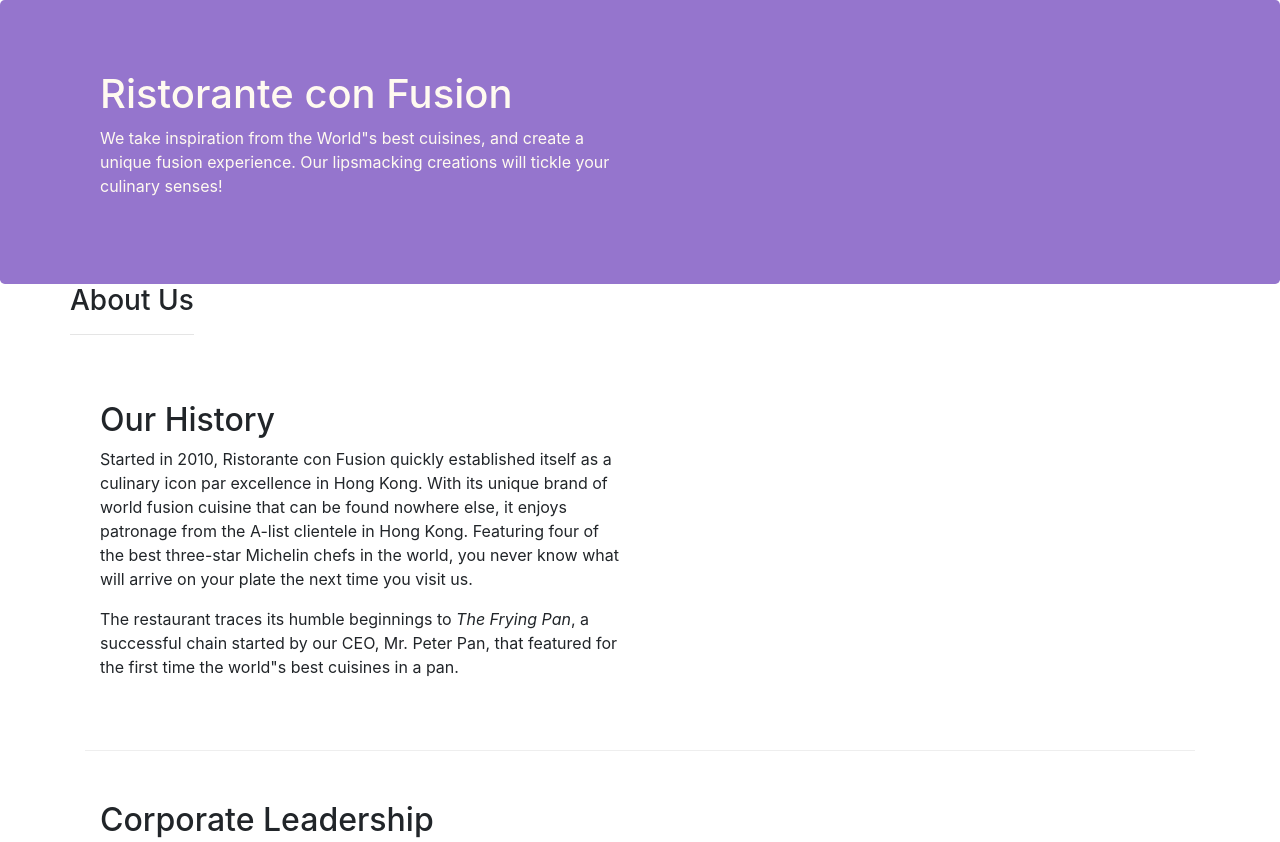
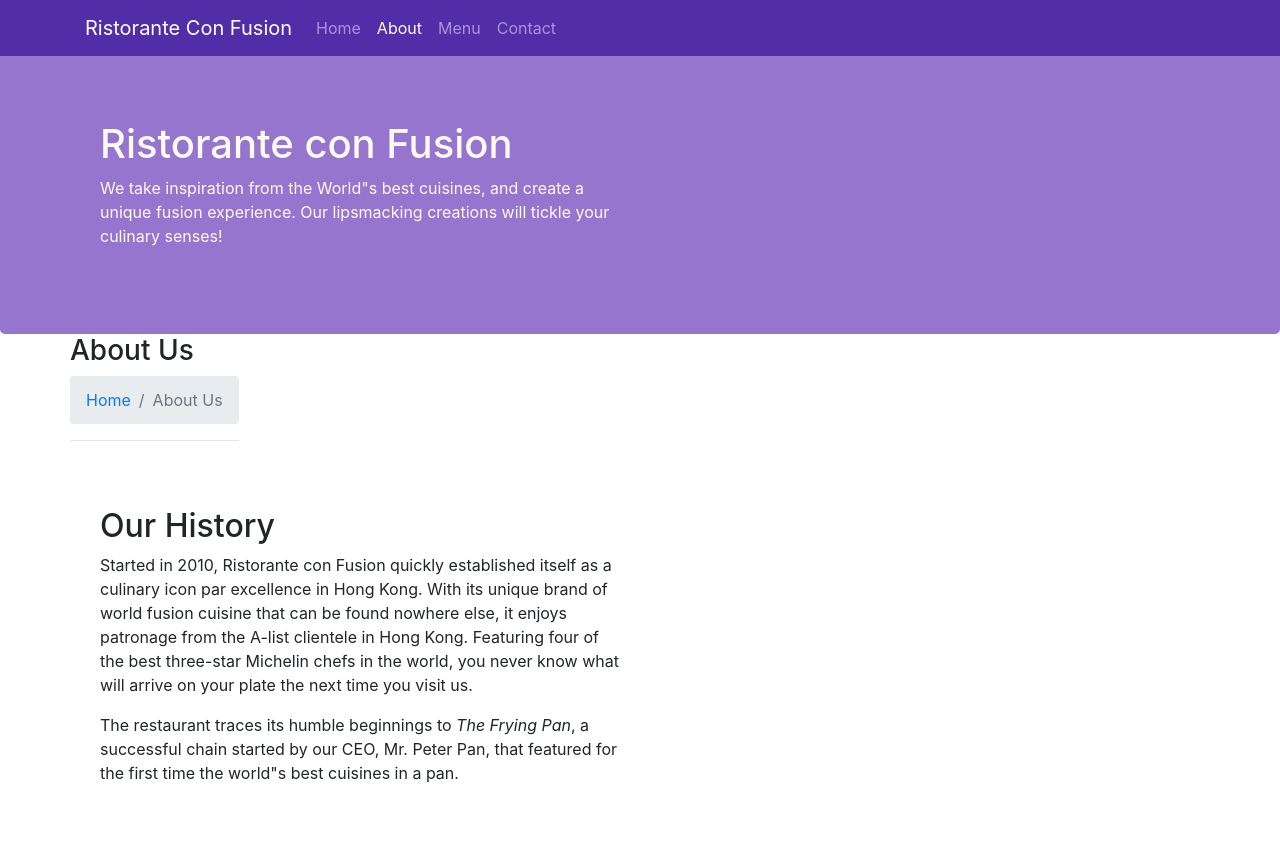
Before and after one commit to chiq2045/conFusion, a website: page conFusion/aboutus.html in a window 1280 px wide. Shown: the top 842 px of the page. Drawn offline with nearby package versions, Linux system fonts and the light colour scheme.

Commit message:
add navbar and breadcrumbs

```diff
--- a/conFusion/aboutus.html
+++ b/conFusion/aboutus.html
@@ -17,6 +17,31 @@
 
 <body>
 
+    <nav class="navbar navbar-dark navbar-expand-sm fixed-top">
+        <div class="container">
+            <a class="navbar-brand" href="#">Ristorante Con Fusion</a>
+            <div class="collapse navbar-collapse" id="Navbar">
+                <ul class="navbar-nav mr-auto">
+                    <li class="nav-item">
+                        <a class="nav-link" href="index.html">Home</a>
+                    </li>
+                    <li class="nav-item active">
+                        <a class="nav-link" href="#">About</a>
+                    </li>
+                    <li class="nav-item">
+                        <a class="nav-link" href="#">Menu</a>
+                    </li>
+                    <li class="nav-item">
+                        <a class="nav-link" href="#">Contact</a>
+                    </li>
+                </ul>
+            </div>
+        </div>
+        <button class="navbar-toggler" type="button" data-toggle="collapse" data-target="#Navbar">
+            <span class="navbar-toggler-icon"></span>
+        </button>
+    </nav>
+
     <header class="jumbotron">
         <div class="container">
             <div class="row row-header">
@@ -34,6 +59,12 @@
         <div class="row">
             <div>
                <h3>About Us</h3>
+               <ol class="col-12 breadcrumb">
+                   <li class="breadcrumb-item">
+                       <a href="index.html">Home</a>
+                   </li>
+                   <li class="breadcrumb-item active">About Us</li>
+               </ol>
                <hr>
             </div>
         </div>
--- a/conFusion/css/styles.css
+++ b/conFusion/css/styles.css
@@ -1,3 +1,11 @@
+body{
+    padding:50px 0px 0px 0px;
+    z-index:0;
+}
+
+.navbar-dark {
+     background-color: #512DA8;
+}
 .row-header{
     margin:0px auto;
     padding:0px;
```
Also changed, not shown: conFusion/index.html (+25 -0 lines).
